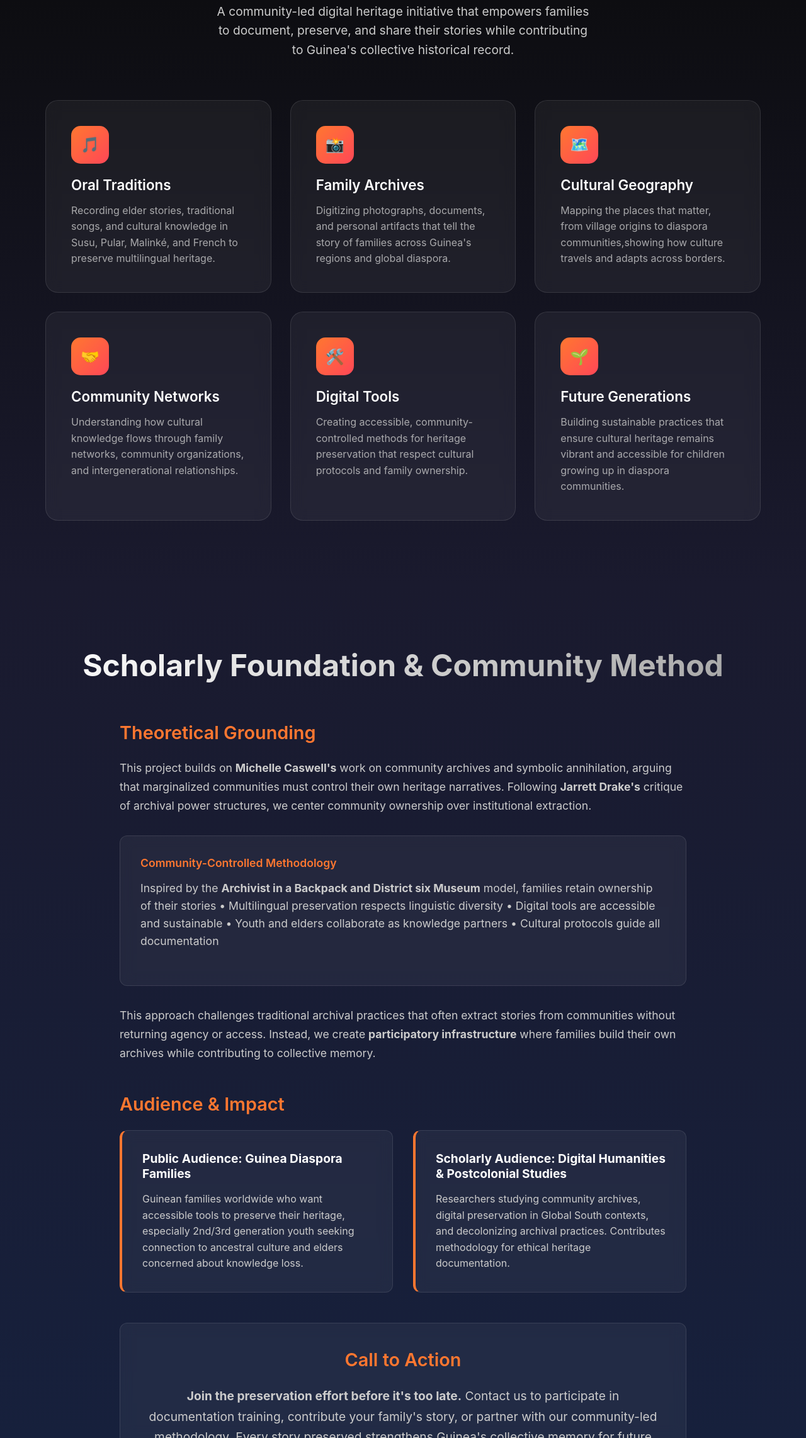
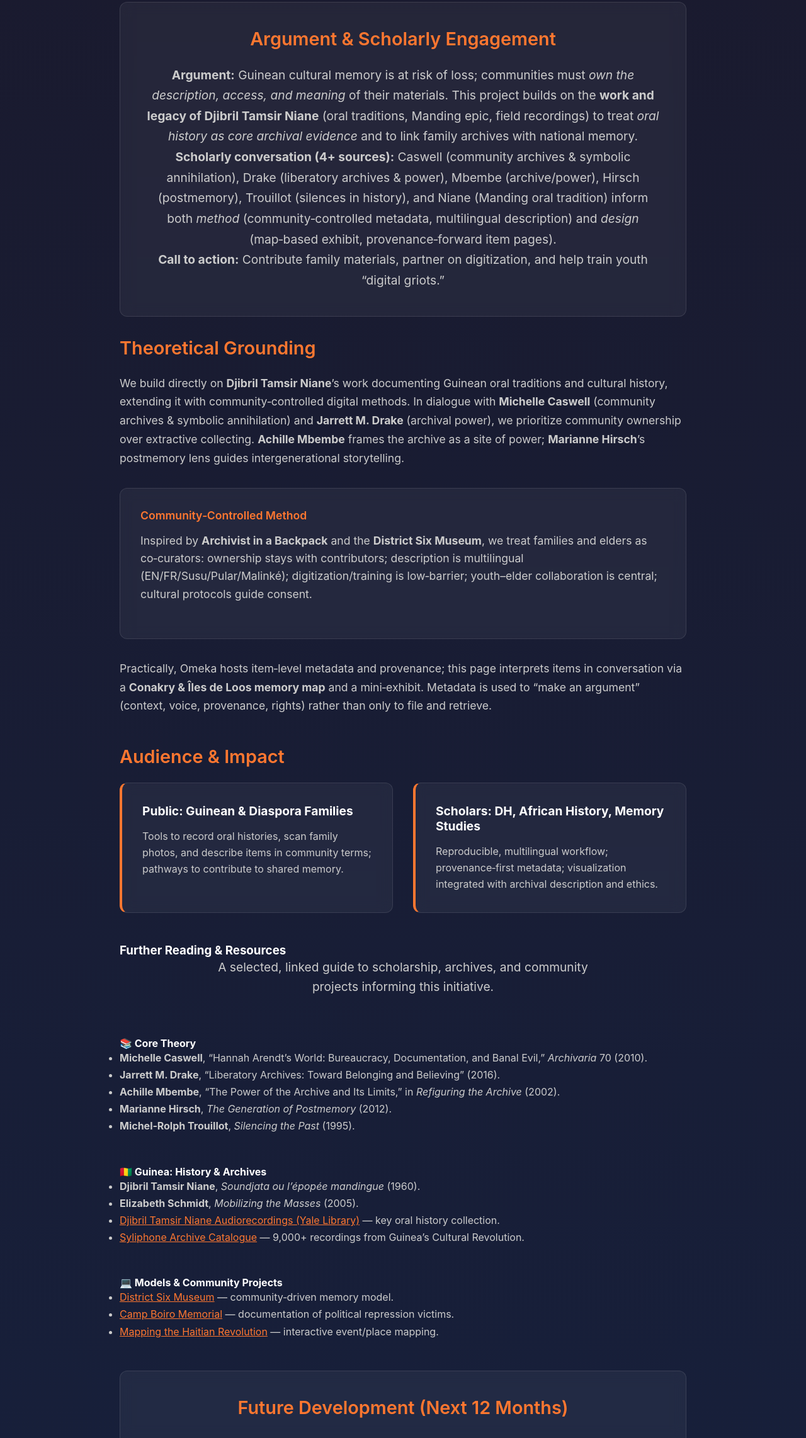
Before and after one commit to Maissakk/blogstarter, an Astro site: page /guineaheritage in a window 1280 px wide. Shown: the part 4073-6357 px from the top of the page at 63% size. Built offline with nearby package versions, Linux system fonts and the light colour scheme; Astro itself is replaced by a stand-in of ours.

Commit message:
change metholdogical

```diff
--- a/src/pages/guineaheritage.astro
+++ b/src/pages/guineaheritage.astro
@@ -849,90 +849,145 @@
     </div>
   </div>
 </section>
-<!-- Project Overview -->
-    <section class="section" id="explore">
+
+    <!-- Methodology + Bibliography + Future Development + Accessibility -->
+<section class="section methodology" id="methodology">
   <div class="container">
-        <h2 class="section-title fade-in">Preserving Guinea's Living Memory</h2>
-        <p class="section-subtitle fade-in">A community-led digital heritage initiative that empowers families to document, preserve, and share their stories while contributing to Guinea's collective historical record.</p>
+    <h2 class="section-title fade-in">Scholarly Foundation, Method & Roadmap</h2>
 
-        <div class="overview-grid">
-          <div class="overview-card fade-in">
-            <div class="card-icon">🎵</div>
-            <h3 class="card-title">Oral Traditions</h3>
-            <p class="card-description">Recording elder stories, traditional songs, and cultural knowledge in Susu, Pular, Malinké, and French to preserve multilingual heritage.</p>
+    <div class="methodology-content fade-in">
+
+      <!-- Argument & Scholarly Engagement (Rubric) -->
+      <div class="call-to-action-text fade-in" style="margin-bottom:2rem;">
+        <h3>Argument & Scholarly Engagement</h3>
+        <p style="color:#ccc;line-height:1.7;">
+          <strong>Argument:</strong> Guinean cultural memory is at risk of loss; communities must
+          <em>own the description, access, and meaning</em> of their materials. This project builds on the
+          <strong>work and legacy of Djibril Tamsir Niane</strong> (oral traditions, Manding epic, field recordings)
+          to treat <em>oral history as core archival evidence</em> and to link family archives with national memory.
+        </p>
+        <p style="color:#ccc;line-height:1.7;">
+          <strong>Scholarly conversation (4+ sources):</strong> Caswell (community archives & symbolic annihilation),
+          Drake (liberatory archives & power), Mbembe (archive/power), Hirsch (postmemory), Trouillot (silences in history),
+          and Niane (Manding oral tradition) inform both <em>method</em> (community‑controlled metadata, multilingual description)
+          and <em>design</em> (map‑based exhibit, provenance‑forward item pages).
+        </p>
+        <p><strong>Call to action:</strong> Contribute family materials, partner on digitization, and help train youth “digital griots.”</p>
       </div>
 
-          <div class="overview-card fade-in">
-            <div class="card-icon">📸</div>
-            <h3 class="card-title">Family Archives</h3>
-            <p class="card-description">Digitizing photographs, documents, and personal artifacts that tell the story of families across Guinea's regions and global diaspora.</p>
+      <!-- Theory & Method -->
+      <div class="scholarly-framework">
+        <h3>Theoretical Grounding</h3>
+        <p>
+          We build directly on <strong>Djibril Tamsir Niane</strong>’s work documenting Guinean oral traditions and
+          cultural history, extending it with community‑controlled digital methods. In dialogue with
+          <strong>Michelle Caswell</strong> (community archives & symbolic annihilation) and <strong>Jarrett M. Drake</strong> (archival power),
+          we prioritize community ownership over extractive collecting. <strong>Achille Mbembe</strong> frames the archive as
+          a site of power; <strong>Marianne Hirsch</strong>’s postmemory lens guides intergenerational storytelling.
+        </p>
+
+        <div class="methodology-highlight">
+          <h4>Community‑Controlled Method</h4>
+          <p>
+            Inspired by <strong>Archivist in a Backpack</strong> and the <strong>District Six Museum</strong>, we treat families and elders
+            as co‑curators: ownership stays with contributors; description is multilingual (EN/FR/Susu/Pular/Malinké);
+            digitization/training is low‑barrier; youth–elder collaboration is central; cultural protocols guide consent.
+          </p>
         </div>
 
-          <div class="overview-card fade-in">
-            <div class="card-icon">🗺️</div>
-            <h3 class="card-title">Cultural Geography</h3>
-            <p class="card-description">Mapping the places that matter, from village origins to diaspora communities,showing how culture travels and adapts across borders.</p>
+        <p>
+          Practically, Omeka hosts item‑level metadata and provenance; this page interprets items in conversation via a
+          <strong>Conakry & Îles de Loos memory map</strong> and a mini‑exhibit. Metadata is used to “make an argument” (context,
+          voice, provenance, rights) rather than only to file and retrieve.
+        </p>
       </div>
 
-          <div class="overview-card fade-in">
-            <div class="card-icon">🤝</div>
-            <h3 class="card-title">Community Networks</h3>
-            <p class="card-description">Understanding how cultural knowledge flows through family networks, community organizations, and intergenerational relationships.</p>
+      <!-- Audience -->
+      <div class="audience-section">
+        <h3>Audience & Impact</h3>
+        <div class="audience-grid">
+          <div class="audience-card">
+            <h4>Public: Guinean & Diaspora Families</h4>
+            <p>Tools to record oral histories, scan family photos, and describe items in community terms; pathways to contribute to shared memory.</p>
+          </div>
+          <div class="audience-card">
+            <h4>Scholars: DH, African History, Memory Studies</h4>
+            <p>Reproducible, multilingual workflow; provenance‑first metadata; visualization integrated with archival description and ethics.</p>
+          </div>
+        </div>
       </div>
 
-          <div class="overview-card fade-in">
-            <div class="card-icon">🛠️</div>
-            <h3 class="card-title">Digital Tools</h3>
-            <p class="card-description">Creating accessible, community-controlled methods for heritage preservation that respect cultural protocols and family ownership.</p>
+      <!-- Bibliography / Reading List -->
+      <h3 class="fade-in" style="margin-top:2rem;">Further Reading & Resources</h3>
+      <p class="section-subtitle fade-in">A selected, linked guide to scholarship, archives, and community projects informing this initiative.</p>
+
+      <div class="scholarly-framework fade-in">
+        <h4>📚 Core Theory</h4>
+        <ul style="color:#ccc;line-height:1.7;">
+          <li><strong>Michelle Caswell</strong>, “Hannah Arendt’s World: Bureaucracy, Documentation, and Banal Evil,” <em>Archivaria</em> 70 (2010).</li>
+          <li><strong>Jarrett M. Drake</strong>, “Liberatory Archives: Toward Belonging and Believing” (2016).</li>
+          <li><strong>Achille Mbembe</strong>, “The Power of the Archive and Its Limits,” in <em>Refiguring the Archive</em> (2002).</li>
+          <li><strong>Marianne Hirsch</strong>, <em>The Generation of Postmemory</em> (2012).</li>
+          <li><strong>Michel‑Rolph Trouillot</strong>, <em>Silencing the Past</em> (1995).</li>
+        </ul>
       </div>
 
-          <div class="overview-card fade-in">
-            <div class="card-icon">🌱</div>
-            <h3 class="card-title">Future Generations</h3>
-            <p class="card-description">Building sustainable practices that ensure cultural heritage remains vibrant and accessible for children growing up in diaspora communities.</p>
+      <div class="scholarly-framework fade-in">
+        <h4>🇬🇳 Guinea: History & Archives</h4>
+        <ul style="color:#ccc;line-height:1.7;">
+          <li><strong>Djibril Tamsir Niane</strong>, <em>Soundjata ou l’épopée mandingue</em> (1960).</li>
+          <li><strong>Elizabeth Schmidt</strong>, <em>Mobilizing the Masses</em> (2005).</li>
+          <li><a href="https://archives.yale.edu/repositories/12/resources/4877" target="_blank" rel="noopener noreferrer" style="color:#ff7730;">Djibril Tamsir Niane Audiorecordings (Yale Library)</a> — key oral history collection.</li>
+          <li><a href="https://www.radioafrica.com.au/RTG_catalogue.html" target="_blank" rel="noopener noreferrer" style="color:#ff7730;">Syliphone Archive Catalogue</a> — 9,000+ recordings from Guinea’s Cultural Revolution.</li>
+        </ul>
+      </div>
+
+      <div class="scholarly-framework fade-in">
+        <h4>💻 Models & Community Projects</h4>
+        <ul style="color:#ccc;line-height:1.7;">
+          <li><a href="https://www.districtsix.co.za" target="_blank" rel="noopener noreferrer" style="color:#ff7730;">District Six Museum</a> — community‑driven memory model.</li>
+          <li><a href="https://camp-boiro.org" target="_blank" rel="noopener noreferrer" style="color:#ff7730;">Camp Boiro Memorial</a> — documentation of political repression victims.</li>
+          <li><a href="https://revolution-haiti.org" target="_blank" rel="noopener noreferrer" style="color:#ff7730;">Mapping the Haitian Revolution</a> — interactive event/place mapping.</li>
+        </ul>
+      </div>
+
+      <!-- Future Development (Next 12 Months) -->
+      <div class="call-to-action-text" style="margin-top:2.5rem;">
+        <h3>Future Development (Next 12 Months)</h3>
+        <p style="color:#ccc;line-height:1.7;">
+          <strong>1) National Library Digitization Pilot.</strong> Partner with the Bibliothèque Nationale de Guinée to classify, scan, and describe a first set of fragile holdings (newspapers, photographs, select private papers). Publish in Omeka with multilingual metadata, clear rights, and provenance; document the process as a repeatable institutional workflow.
+        </p>
+        <p style="color:#ccc;line-height:1.7;">
+          <strong>2) Community Memory Expansion.</strong> Launch a “Digital Griots Toolkit” so families and youth can record oral histories and scan family documents. Accept community submissions and integrate selected items into the archive with community‑controlled rights language.
+        </p>
+        <p style="color:#ccc;">
+          <strong>Milestone by year’s end:</strong> a digitized pilot collection from the National Library and a public contribution model ready to scale.
+        </p>
+      </div>
+
+      <!-- Accessibility (small section) -->
+      <div class="methodology-highlight fade-in" style="margin-top:2rem;">
+        <h4>Accessibility</h4>
+        <p style="color:#ccc;line-height:1.7;">
+          • High‑contrast palette and large headings for readability.<br>
+          • Descriptive <strong>alt</strong> text on images and <strong>title</strong> on iframes (map).<br>
+          • External links open in new tabs with <code>rel="noopener noreferrer"</code>.<br>
+          • Images and embeds use <strong>loading="lazy"</strong> for low‑bandwidth contexts.<br>
+        </p>
+      </div>
+
+      <!-- Call to Action -->
+      <div class="call-to-action-text" style="margin-top:1.5rem;">
+        <h3>Call to Action</h3>
+        <p>
+          <strong>Join the preservation effort.</strong> Contribute a family story, partner on digitization,
+          or help train youth “digital griots.” Every preserved story strengthens Guinea’s collective memory.
+        </p>
       </div>
     </div>
   </div>
 </section>
 
-    <!-- Methodology Section -->
-    <section class="section methodology" id="methodology">
-      <div class="container">
-        <h2 class="section-title fade-in">Scholarly Foundation & Community Method</h2>
-        <div class="methodology-content fade-in">
-          <div class="scholarly-framework">
-            <h3>Theoretical Grounding</h3>
-            <p>This project builds on <strong>Michelle Caswell's</strong> work on community archives and symbolic annihilation, arguing that marginalized communities must control their own heritage narratives. Following <strong>Jarrett Drake's</strong> critique of archival power structures, we center community ownership over institutional extraction.</p>
-
-            <div class="methodology-highlight">
-              <h4>Community-Controlled Methodology</h4>
-              <p>Inspired by the <strong>Archivist in a Backpack and District six Museum</strong> model, families retain ownership of their stories • Multilingual preservation respects linguistic diversity • Digital tools are accessible and sustainable • Youth and elders collaborate as knowledge partners • Cultural protocols guide all documentation</p>
-            </div>
-
-            <p>This approach challenges traditional archival practices that often extract stories from communities without returning agency or access. Instead, we create <strong>participatory infrastructure</strong> where families build their own archives while contributing to collective memory.</p>
-          </div>
-
-          <div class="audience-section">
-            <h3>Audience & Impact</h3>
-            <div class="audience-grid">
-              <div class="audience-card">
-                <h4>Public Audience: Guinea Diaspora Families</h4>
-                <p>Guinean families worldwide who want accessible tools to preserve their heritage, especially 2nd/3rd generation youth seeking connection to ancestral culture and elders concerned about knowledge loss.</p>
-              </div>
-              <div class="audience-card">
-                <h4>Scholarly Audience: Digital Humanities & Postcolonial Studies</h4>
-                <p>Researchers studying community archives, digital preservation in Global South contexts, and decolonizing archival practices. Contributes methodology for ethical heritage documentation.</p>
-              </div>
-            </div>
-          </div>
-
-          <div class="call-to-action-text">
-            <h3>Call to Action</h3>
-            <p><strong>Join the preservation effort before it's too late.</strong> Contact us to participate in documentation training, contribute your family's story, or partner with our community-led methodology. Every story preserved strengthens Guinea's collective memory for future generations.</p>
-          </div>
-        </div>
-      </div>
-    </section>
 
     <!-- Partnership Section -->
     <section class="section partnership">
@@ -962,21 +1017,6 @@
         </div>
       </div>
     </section>
-    <section class="section" id="future">
-  <div class="container">
-    <h2 class="section-title fade-in">Future Development (Next 12 Months)</h2>
-    <div class="methodology-highlight fade-in">
-      <h4>Two concrete tracks</h4>
-      <p style="color:#ccc;line-height:1.7;">
-        <strong>1) National Library Digitization Pilot.</strong> Support the Bibliothèque Nationale de Guinée to classify, scan, and describe a first set of fragile holdings (newspapers, photographs, select private papers). Publish items in Omeka with multilingual metadata and clear rights/provenance. This pilot becomes a replicable workflow for the institution.<br><br>
-        <strong>2) Community Memory Expansion.</strong> Launch a “Digital Griots Toolkit” for families and youth to record oral histories and scan family documents. Accept community submissions and integrate selected items into the archive with community‑controlled rights language.
-      </p>
-      <p style="color:#ccc;">
-        <strong>Milestone by year’s end:</strong> a digitized pilot collection from the National Library and a public contribution model ready to scale.
-      </p>
-    </div>
-  </div>
-</section>
 
     <!-- Call to Action -->
     <section class="section cta-section">
@@ -984,7 +1024,7 @@
         <div class="cta-content fade-in">
           <h2 class="cta-title">Explore the Archive</h2>
           <p class="cta-description">
-            Visit our growing collection of family stories, historical documents, and cultural materials that showcase Guinea's rich heritage across generations and borders. Click on the button below to direct you on the Omeka collection.
+            Visit our growing collection of family stories, historical documents, and cultural materials that showcase Guinea's rich heritage across generations and borders. Click on the button below to direct you on the Omeka collection (https://guineaarchive.omeka.net/).
           </p>
           <div class="cta-buttons">
             <a href="https://guineaarchive.omeka.net" class="btn btn-primary" target="_blank">Browse Archive Collection</a>
```
Lines whose indentation alone changed are shown as unchanged.
